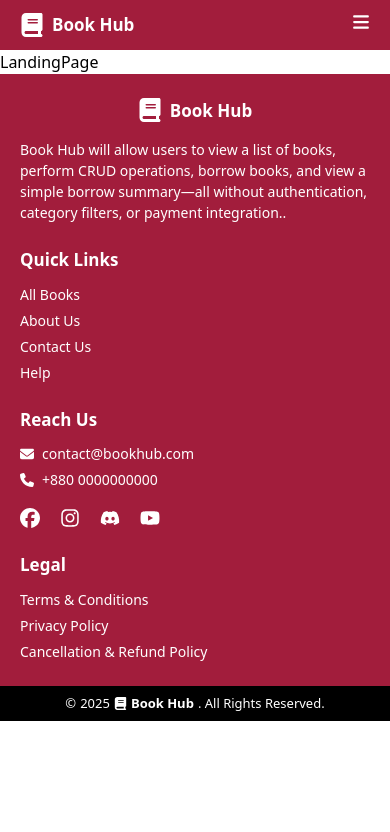
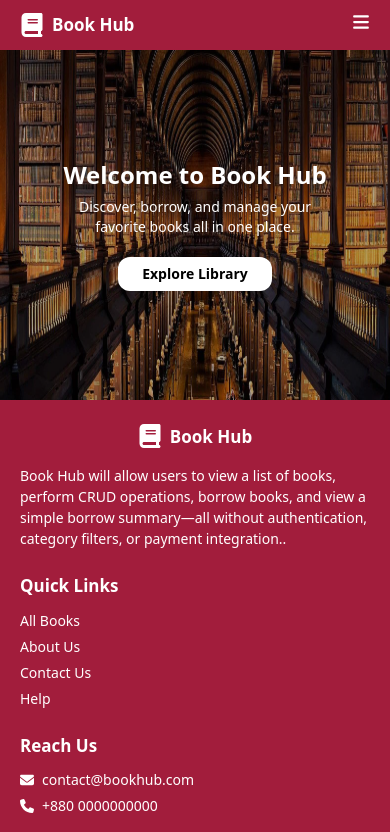
Before and after one commit to ShailySarker/Project-Minimal-Library-Management-System-Client-Side, a React (Vite) app: page / in a window 390 px wide. Shown: the top 832 px of the page. Built offline with nearby package versions, Linux system fonts and the light colour scheme.

Commit message:
banner section added with responsive design

```diff
--- /dev/null
+++ b/src/pages/LandingPage/Components/Banner.tsx
@@ -0,0 +1,24 @@
+import { Link } from "react-router";
+import coverPhoto from "../../../assets/images/LandingPage/Banner_coverPhoto.jpg";
+
+const Banner = () => {
+    return (
+        <div className="relative">
+            <img className="w-full md:h-auto h-[350px]" src={coverPhoto} alt="coverPhoto" />
+            <div className="absolute inset-0 flex flex-col items-center justify-center bg-black/30">
+                <h1 className="text-white xl:text-5xl lg:text-4xl md:text-3xl text-2xl font-bold">Welcome to Book Hub</h1>
+                <p className="md:w-full w-[70%] text-center text-white xl:text-xl lg:text-[17px] md:text-base text-sm xl:mt-3 lg:mt-2 mt-[6px] xl:mb-10 lg:mb-7 md:mb-6 mb-5">
+                    Discover, borrow, and manage your favorite books all in one place.
+                </p>
+                <Link to="/books">
+                    <button className="xl:px-8 px-6 xl:py-[10px] md:py-2 py-[7px] bg-white text-black font-semibold rounded-xl hover:bg-gray-200 transition md:text-base text-sm">
+                        Explore Library
+                    </button>
+                </Link>
+            </div>
+        </div>
+
+    );
+};
+
+export default Banner;
--- a/src/pages/LandingPage/LandingPage.tsx
+++ b/src/pages/LandingPage/LandingPage.tsx
@@ -1,8 +1,10 @@
+import Banner from "./Components/Banner";
+
 const LandingPage = () => {
     return (
-        <div>
-            LandingPage
-        </div>
+        <>
+            <Banner/>
+        </>
     );
 };
 
```
Also changed, not shown: src/assets/images/LandingPage/Banner_coverPhoto.jpg (added).
